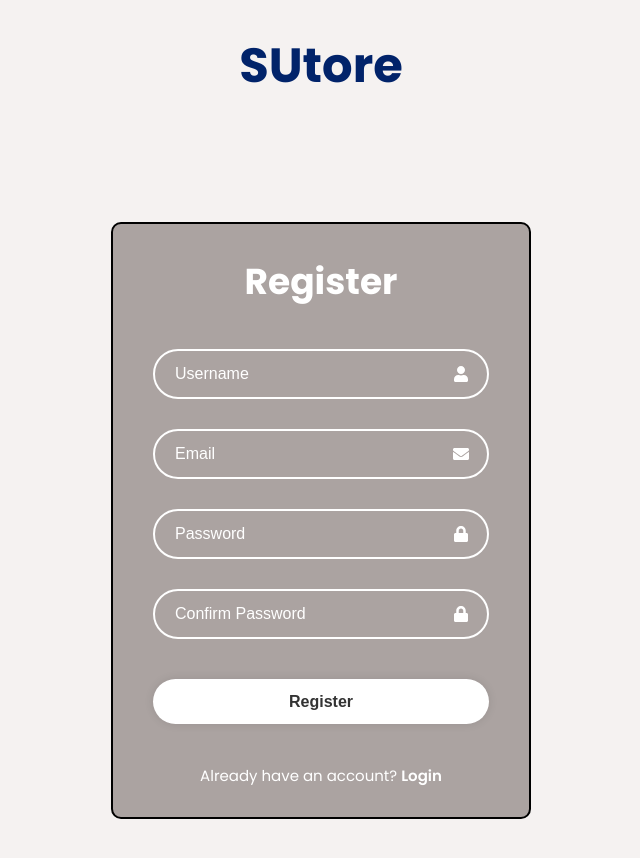
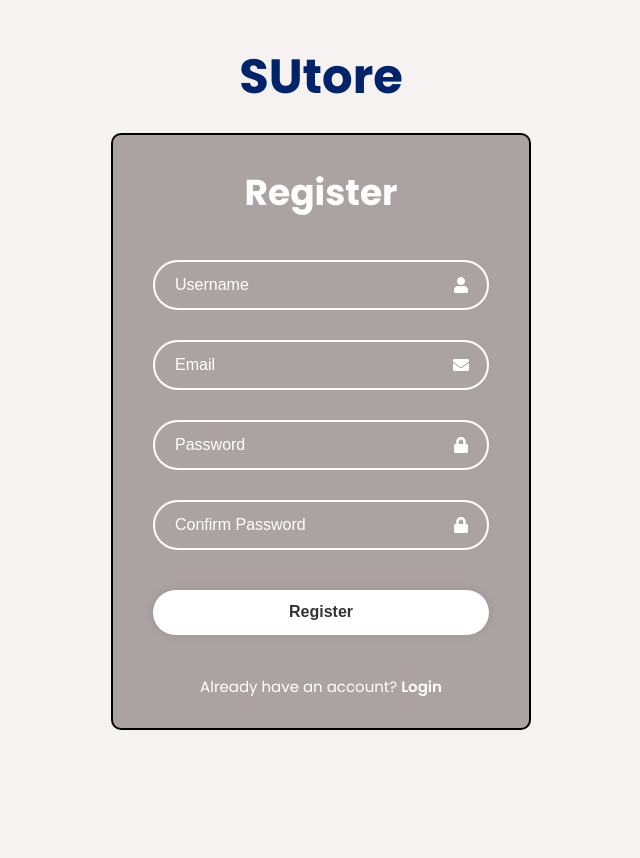
Before and after one commit to Furkyleon/SUtore, a React (Create React App) app in the folder frontend/: page /register in a window 1280 px wide. Shown: the top 858 px of the page, without its empty margins (319-959 px from the left). After the commit the page ends 800 px from the top, so only its background shows below. Built offline with nearby package versions, Linux system fonts and the light colour scheme.

Commit message:
login register adjustments

```diff
--- a/frontend/src/Components/Login/LoginForm.css
+++ b/frontend/src/Components/Login/LoginForm.css
@@ -33,8 +33,8 @@
 .page-title {
     font-size: 48px;
     font-weight: bold;
-    margin-bottom: 30px;
-    margin-top: 30px;
+    /*margin-bottom: 30px;*/
+    margin-top: 20px;
     color:#01236A; /* Adjust color as desired */
 }
 
--- a/frontend/src/Components/Register/RegisterForm.css
+++ b/frontend/src/Components/Register/RegisterForm.css
@@ -1,12 +1,12 @@
 .page-container {
     text-align: center;
-    margin-top: 20px;
+    margin-top: 10px;
 }
 
 .page-title {
     font-size: 48px;
     font-weight: bold;
-    margin-bottom: 120px;
+    margin-bottom: 20px;
     color: #01236A; /* Adjust color as desired */
 }
 
@@ -18,7 +18,7 @@
     border: 2px solid black;
     backdrop-filter: blur(30px);
     background-color: rgb(171, 163, 161);
-    margin-bottom: 100px;
+    margin-bottom: 10px;
 }
 
 .wrapper h1 {
```
